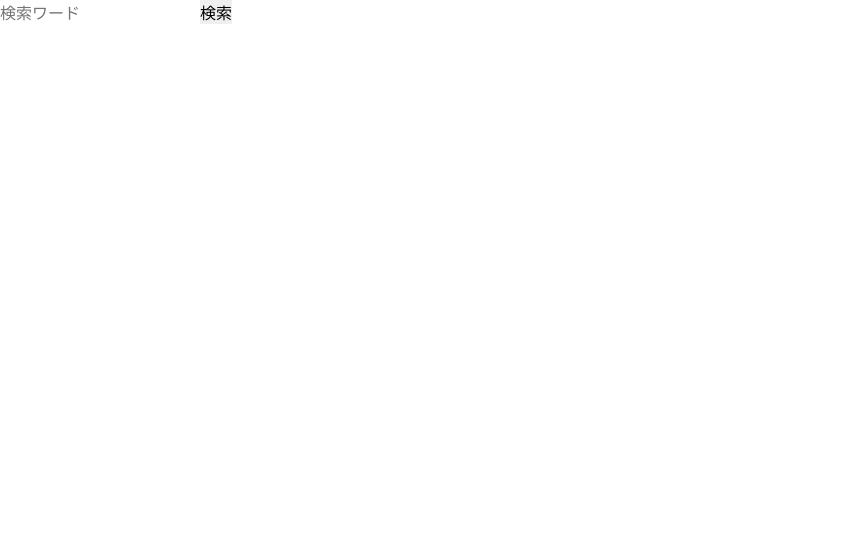
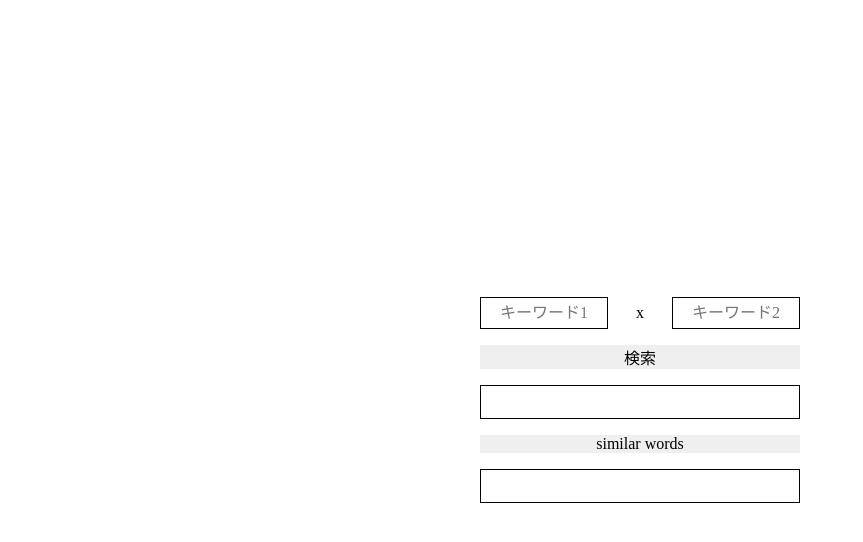
Before and after one commit to k4nkan/idea-search, a Next.js app: page / in a window 1280 px wide. Shown: the top 542 px of the page, without its empty margins (0-863 px from the left). Built offline with nearby package versions, Linux system fonts and the light colour scheme.

Commit message:
#1 テスト機能の完成

```diff
--- /dev/null
+++ b/pages/api/keyword.ts
@@ -0,0 +1,13 @@
+import type { NextApiRequest, NextApiResponse } from 'next';
+
+export default async function handler(
+  req: NextApiRequest,
+  res: NextApiResponse
+) {
+  const { keyword } = req.body;
+  const r = await fetch(
+    `https://api.datamuse.com/words?ml=${encodeURIComponent(keyword)}`
+  );
+  const data = await r.json();
+  res.status(200).json(data);
+}
--- a/pages/index.tsx
+++ b/pages/index.tsx
@@ -1,31 +1,71 @@
 import { useState } from 'react';
 
 export default function Home() {
-  const [keyword, setKeyword] = useState('');
+  const [form, setForm] = useState({ keyword1: '', keyword2: '' });
   const [result, setResult] = useState(null);
+  const [similarWords, setSimilarWords] = useState([]);
 
+  const handleChange = (e: React.ChangeEvent<HTMLInputElement>) =>
+    setForm({ ...form, [e.target.name]: e.target.value });
+
+  // キーワードから検索
   const handleSearch = async () => {
+    const query = [form.keyword1, form.keyword2].filter(Boolean).join(' ');
     const res = await fetch('/api/search', {
       method: 'POST',
       headers: { 'Content-Type': 'application/json' },
-      body: JSON.stringify({ query: keyword }),
+      body: JSON.stringify({ query }),
     });
+    setResult(await res.json());
+  };
 
-    const data = await res.json();
-    setResult(data);
+  // 類語検索
+  const handleSimilarWords = async () => {
+    const res = await fetch('/api/keyword', {
+      method: 'POST',
+      headers: { 'Content-Type': 'application/json' },
+      body: JSON.stringify({ keyword: form.keyword1.trim() }),
+    });
+    setSimilarWords(await res.json());
   };
 
   return (
-    <div>
-      <input
-        type="text"
-        value={keyword}
-        onChange={(e) => setKeyword(e.target.value)}
-        placeholder="検索ワード"
-      />
+    <section className="main">
+      <div className="search-box">
+        <input
+          type="text"
+          name="keyword1"
+          value={form.keyword1}
+          onChange={handleChange}
+          placeholder="キーワード1"
+        />
+        <p>x</p>
+        <input
+          type="text"
+          name="keyword2"
+          value={form.keyword2}
+          onChange={handleChange}
+          placeholder="キーワード2"
+        />
+      </div>
+
       <button onClick={handleSearch}>検索</button>
 
-      {result && <pre>{JSON.stringify(result, null, 2)}</pre>}
-    </div>
+      <div className="result">
+        {result && <pre>{JSON.stringify(result, null, 2)}</pre>}
+      </div>
+
+      <button onClick={handleSimilarWords}>similar words</button>
+
+      <div className="result">
+        {similarWords.length > 0 && (
+          <ul>
+            {similarWords.map((item: any, i: number) => (
+              <li key={i}>{item.word}</li>
+            ))}
+          </ul>
+        )}
+      </div>
+    </section>
   );
 }
--- a/styles/global.css
+++ b/styles/global.css
@@ -1,4 +1,5 @@
 @import url(./reset.css);
+@import url(./main.css);
 
 * {
   margin: 0;
--- /dev/null
+++ b/styles/main.css
@@ -0,0 +1,43 @@
+html,
+body {
+  width: 100%;
+  height: 100%;
+}
+
+.main {
+  display: flex;
+  flex-direction: column;
+  justify-content: center;
+  align-items: center;
+
+  width: 100%;
+  height: 100vh;
+
+  gap: 1rem;
+  padding: 1rem;
+}
+
+.search-box {
+  display: flex;
+  justify-content: space-between;
+  align-items: center;
+  width: 20rem;
+
+  input {
+    border: 1px solid black;
+    text-align: center;
+    width: 8rem;
+    height: 2rem;
+  }
+}
+
+button {
+  width: 20rem;
+}
+
+.result {
+  border: 1px solid black;
+  width: 20rem;
+  padding: 1rem;
+  overflow-x: auto;
+}
```
